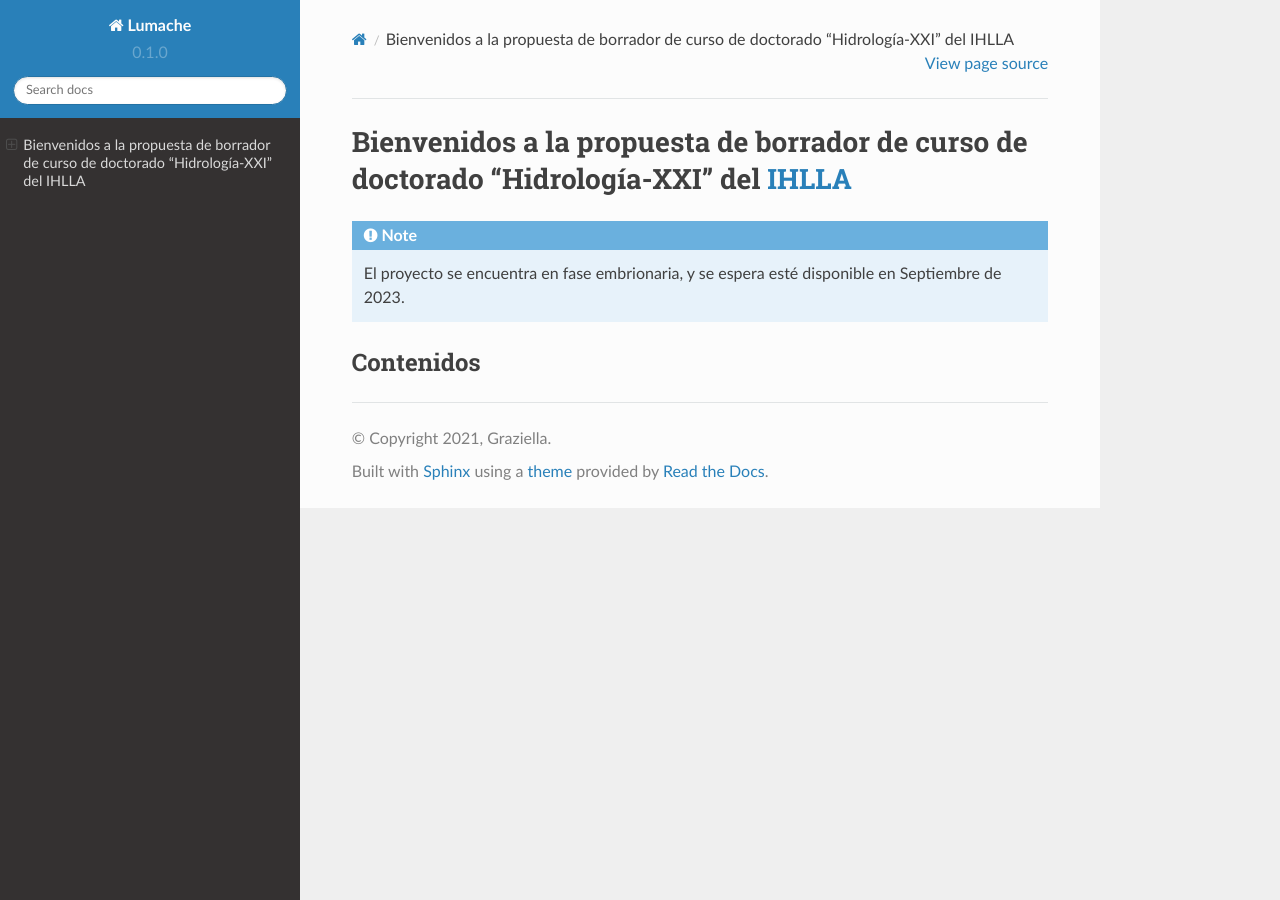
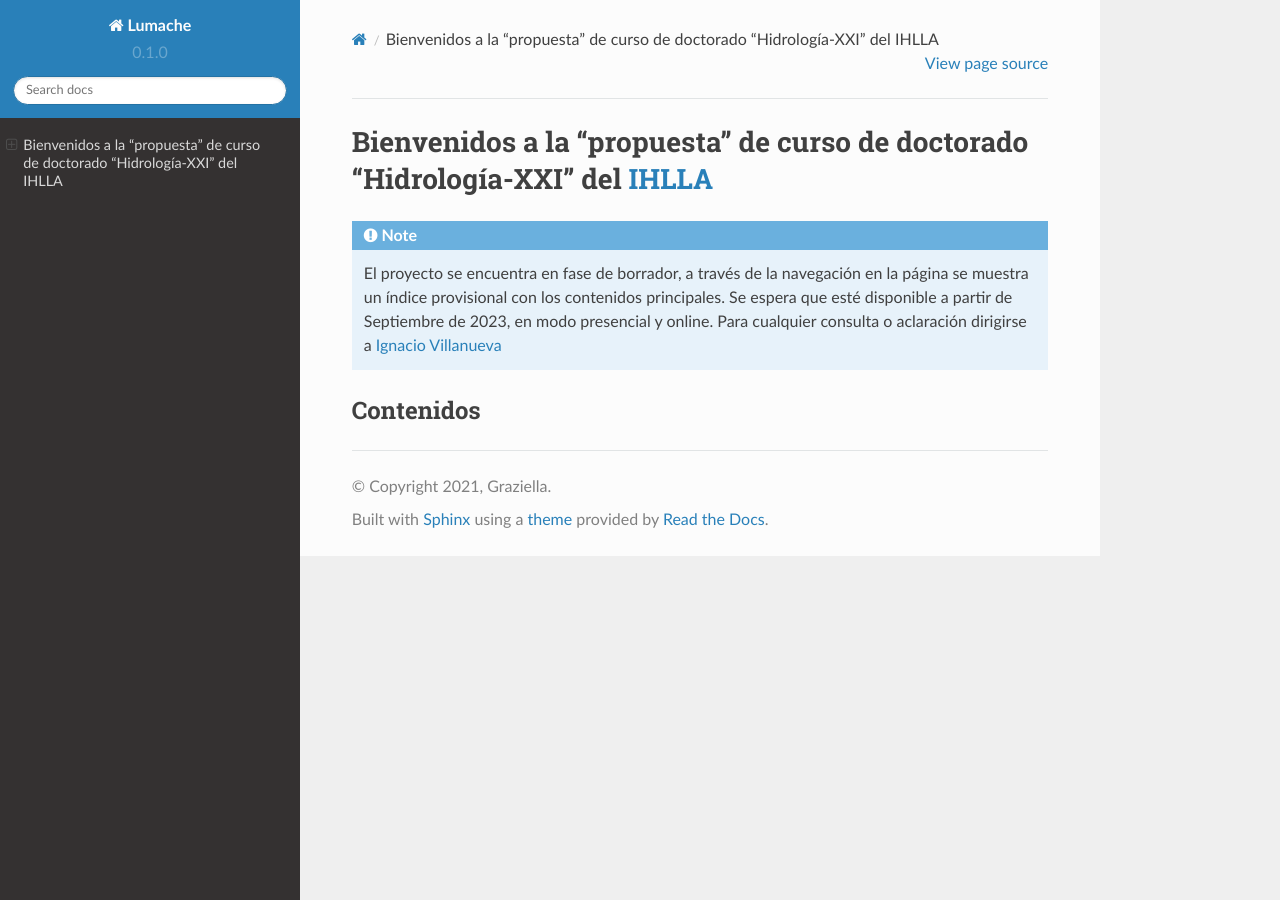
Before and after one commit to ivillamadrid/HidrologiaXXI, a Sphinx documentation site: the page built from docs/source/index.rst, in a window 1280 px wide. Built offline with Sphinx 7.4.7 and the Read the Docs theme 2.0.0, drawn with Linux system fonts in a browser that asks for light colours; pages that are not in the unit, such as notebooks, are missing from menus.

Commit message:
Update index.rst

```diff
--- a/docs/source/index.rst
+++ b/docs/source/index.rst
@@ -1,11 +1,12 @@
-Bienvenidos a la propuesta de borrador de curso de doctorado "Hidrología-XXI" del `IHLLA <https://ihlla.conicet.gov.ar/>`_
+Bienvenidos a la "propuesta" de curso de doctorado "Hidrología-XXI" del `IHLLA <https://ihlla.conicet.gov.ar/>`_
 ==============================================================================================================================
 
 
 
 .. note::
-   El proyecto se encuentra en fase embrionaria, y se espera esté disponible en Septiembre de 2023.
-
+   El proyecto se encuentra en fase de borrador, a través de la navegación en la página se muestra un índice provisional con los contenidos principales.
+   Se espera que esté disponible a partir de Septiembre de 2023, en modo presencial y online.
+   Para cualquier consulta o aclaración dirigirse a `Ignacio Villanueva <ivillanueva@ihlla.org.ar>`_
 
 Contenidos
 ----------
```
